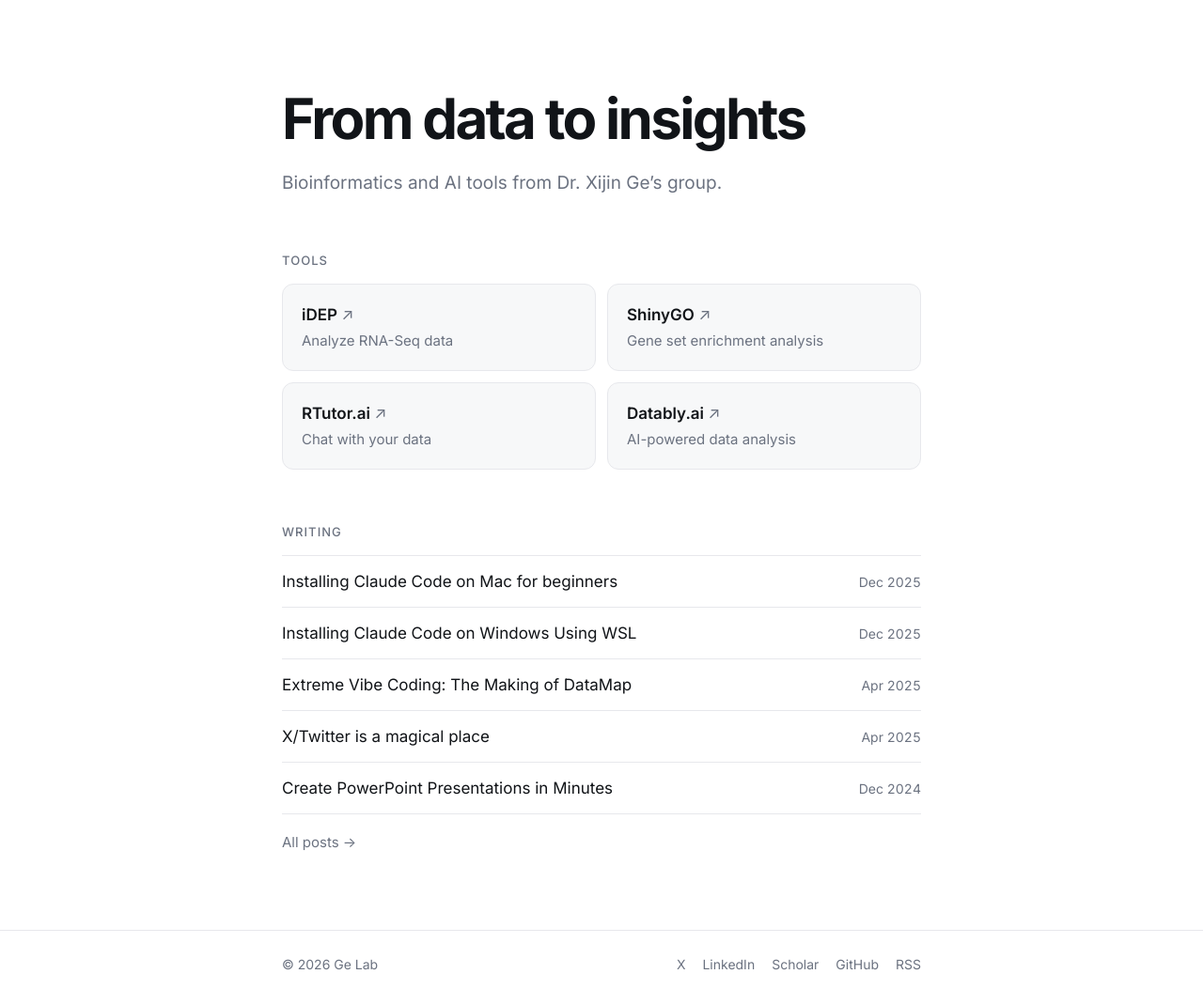
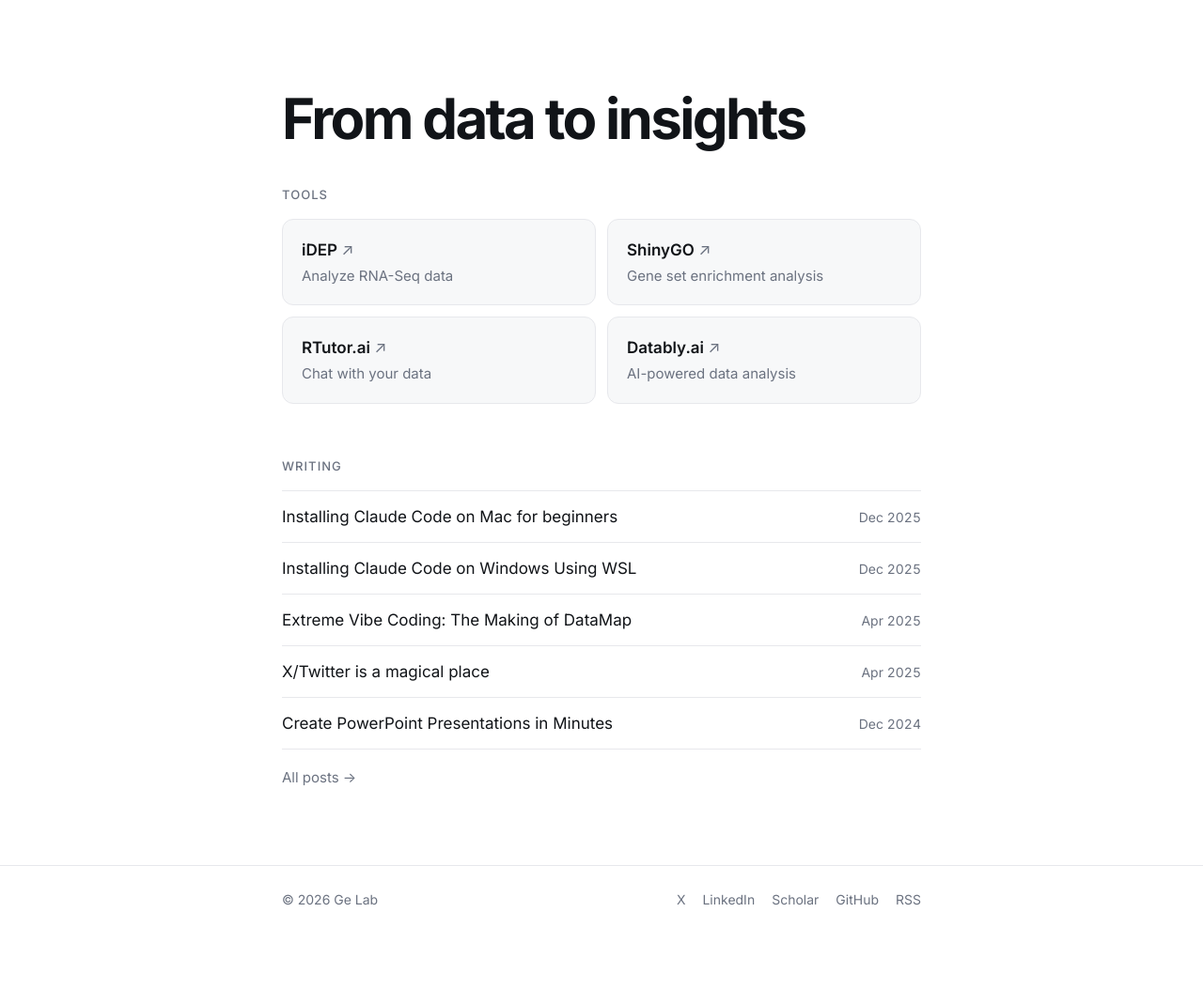
Before and after one commit to gexijin/ge-lab, a Jekyll site: the page built from index.md, in a window 1280 px wide. Shown: the whole page at 94% size. Built offline with Jekyll 4.4.1, drawn with Linux system fonts in a browser that asks for light colours; after the commit the page ends 1001 px from its top, so only the background shows below that.

Commit message:
Home: remove tagline, put Tools right under the title
Co-Authored-By: Claude Opus 5.5 <noreply@anthropic.com>
Claude-Session: https://claude.ai/code/session_0167rRmBu5pgxGuXWrygiWYW

```diff
--- a/_layouts/home.html
+++ b/_layouts/home.html
@@ -3,7 +3,6 @@ layout: default
 ---
 <section class="hero">
   <h1>From data to insights</h1>
-  <div class="lede">{{ content }}</div>
 </section>
 
 <section>
--- a/assets/css/style.css
+++ b/assets/css/style.css
@@ -49,16 +49,15 @@ a { color: inherit; }
 .home-link:hover { color: var(--accent); }
 
 /* Home */
-.hero { padding: 96px 0 0; }
+.hero { padding: 96px 0 0; margin-bottom: 40px; }
 .hero h1 {
   font-size: clamp(26px, 7.6vw, 60px);
   white-space: nowrap;
   line-height: 1.02;
   letter-spacing: -0.045em;
   font-weight: 700;
-  margin: 0 0 22px;
+  margin: 0;
 }
-.lede p { margin: 0; color: var(--muted); font-size: 19px; max-width: 34em; }
 section { margin-bottom: 56px; }
 .label {
   font-size: 13px;
--- a/index.md
+++ b/index.md
@@ -1,5 +1,3 @@
 ---
 layout: home
 ---
-
-Bioinformatics and AI tools from Dr. Xijin Ge's group.
```
Also changed, not shown: README.md.
